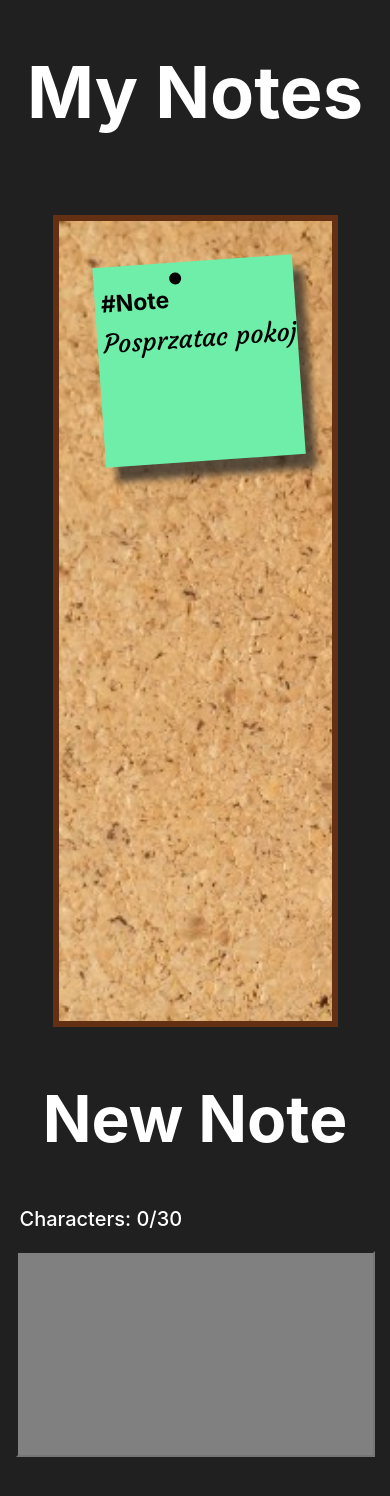
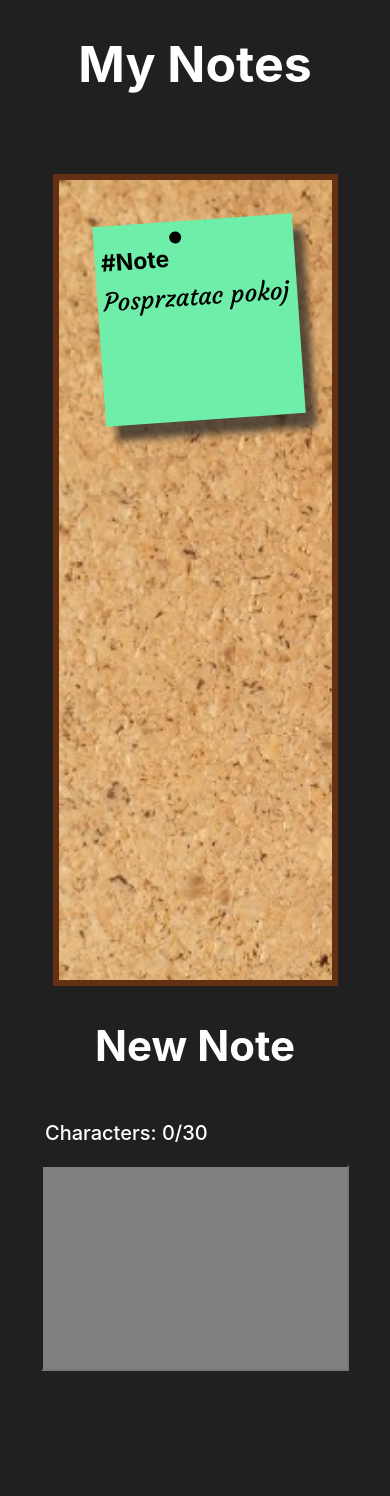
Before and after one commit to soseen/notes-app, a React (Create React App) app: page / in a window 390 px wide. Shown: the top 1496 px of the page. Built offline with nearby package versions, Linux system fonts and the light colour scheme.

Commit message:
fixed textarea

```diff
--- a/src/NewNoteForm.css
+++ b/src/NewNoteForm.css
@@ -7,7 +7,7 @@
     display: flex;
     flex-direction: column;
     align-items: center;
-    width: 90%;
+    width: 800px;
 }
 
 .note-form input[type=textarea] {
@@ -30,3 +30,15 @@
     font-size: 20px;
     font-weight: 500;
 }
+
+@media screen and (max-width: 800px) {
+    .note-form {
+        width: 450px;
+    }
+  }
+
+@media screen and (max-width: 480px) {
+    .note-form {
+        width: 300px;
+    }
+  }
--- a/src/NewNoteForm.js
+++ b/src/NewNoteForm.js
@@ -11,6 +11,7 @@ const NewNoteForm = ({addNote}) => {
         if(noteToSend.length > 0 && /\S/.test(noteToSend)){
             addNote(noteToSend);
             setNoteToSend('');
+            setCharacters(0);
         }
     }
 
@@ -23,7 +24,7 @@ const NewNoteForm = ({addNote}) => {
         <div className="add-note-container">
             <form className="note-form" onSubmit={sendNote}>
                 <p>Characters: {characters}/30</p>
-                <input type="textarea" onChange={getNoteString} maxlength={30} />
+                <input className="note-input" type="textarea" onChange={getNoteString} maxlength={30} value={noteToSend}/>
             </form>
         </div>
     );
--- a/src/NotesBoard.css
+++ b/src/NotesBoard.css
@@ -80,7 +80,7 @@ h2 {
     margin-top: 10px;
     /* font-family: "Indie Flower"; */
     font-family: "Courgette";
-    font-size:26px;
+    font-size:25px;
 }
 
 .note h3 {
@@ -98,3 +98,14 @@ h2 {
     left: 70px;
     top: 10px;
 }
+
+
+@media screen and (max-width: 800px) {
+    h1 {
+        font-size: 50px;
+    }
+
+    h2 {
+        font-size: 42px;
+    }
+  }
```
